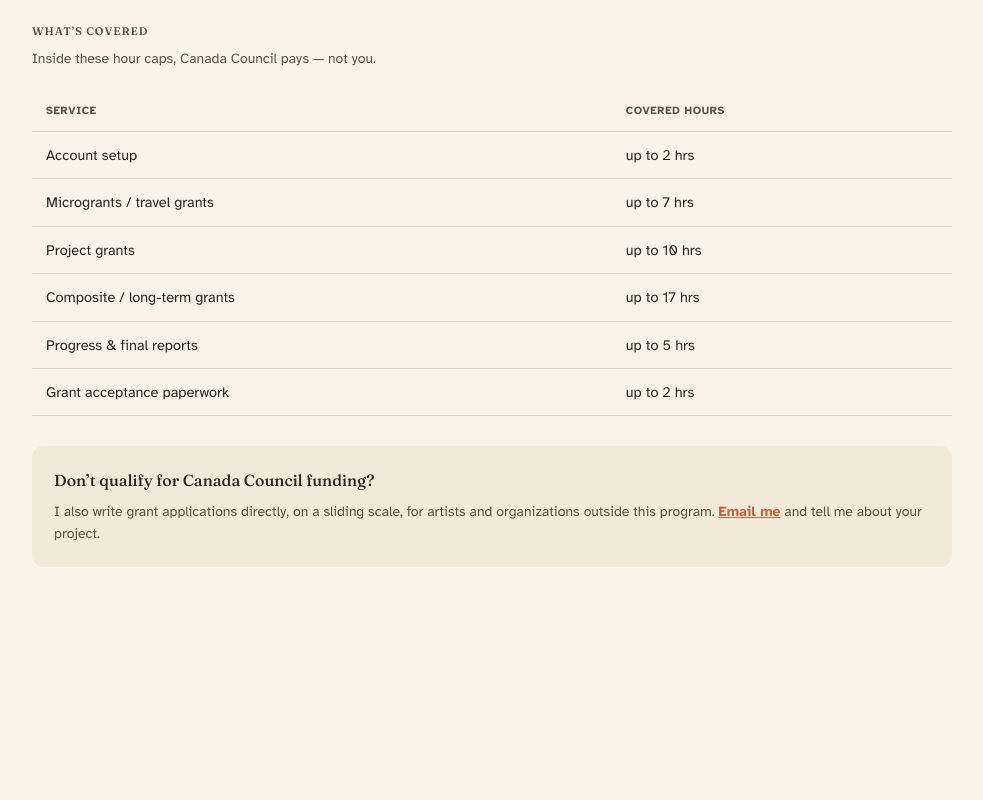
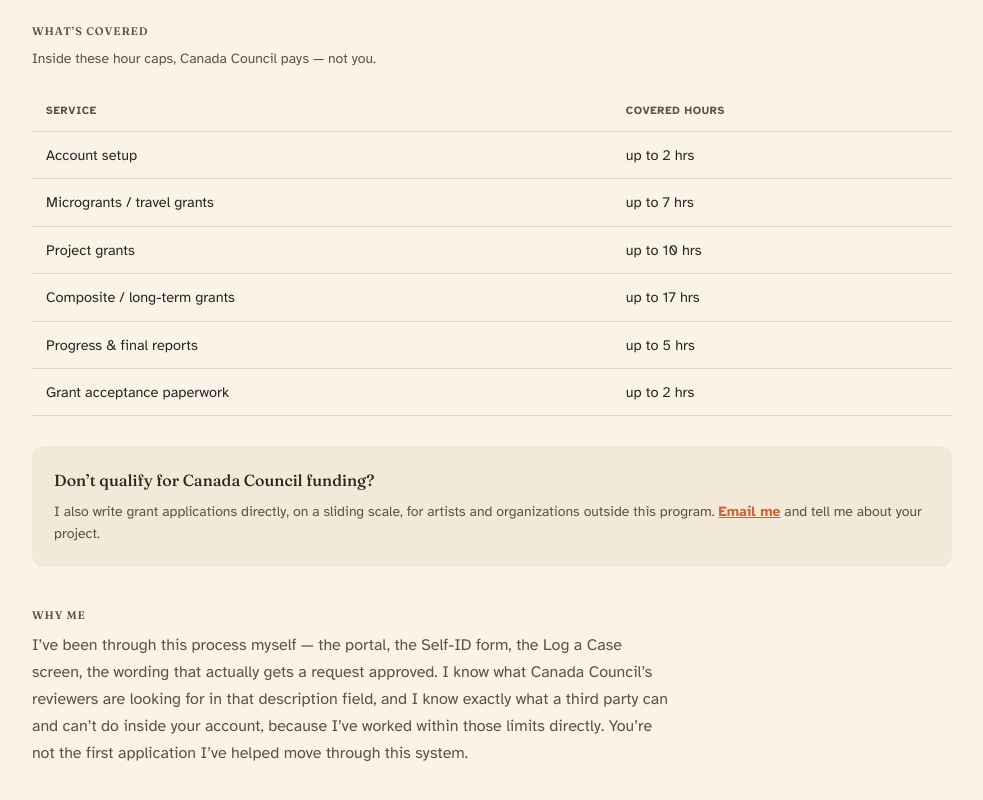
Before and after one commit to ChefMyKLove/grantwriting_assistance, a website with bundled scripts: page index.html in a window 1280 px wide. Shown: the part 1195-1995 px from the top of the page, without its empty margins (148-1131 px from the left). Before the commit the page ends 1802 px from the top, so only its background shows below. Built offline with nearby package versions, Linux system fonts and the light colour scheme.

Commit message:
Add why-me credibility section

```diff
--- a/css/styles.css
+++ b/css/styles.css
@@ -168,3 +168,6 @@
 .services-alt h3{font-size:16px;margin-bottom:8px;}
 .services-alt p{font-size:14px;color:var(--sub);}
 .services-alt a{color:var(--terracotta);font-weight:700;}
+
+/* ---- Why me ---- */
+.why-me-copy{font-size:16px;line-height:1.7;color:var(--sub);max-width:62ch;margin-bottom:40px;}
--- a/index.html
+++ b/index.html
@@ -139,7 +139,10 @@
       <p>I also write grant applications directly, on a sliding scale, for artists and organizations outside this program. <a href="mailto:chefmyklove@gmail.com">Email me</a> and tell me about your project.</p>
     </div>
   </section>
-  <!-- WHY_ME_PLACEHOLDER: Task 11 -->
+  <section class="wrap" id="why-me">
+    <h2 class="section-title">Why me</h2>
+    <p class="why-me-copy">I&rsquo;ve been through this process myself &mdash; the portal, the Self-ID form, the Log a Case screen, the wording that actually gets a request approved. I know what Canada Council&rsquo;s reviewers are looking for in that description field, and I know exactly what a third party can and can&rsquo;t do inside your account, because I&rsquo;ve worked within those limits directly. You&rsquo;re not the first application I&rsquo;ve helped move through this system.</p>
+  </section>
   <!-- INTAKE_PLACEHOLDER: Task 12 -->
 </main>
 
```
